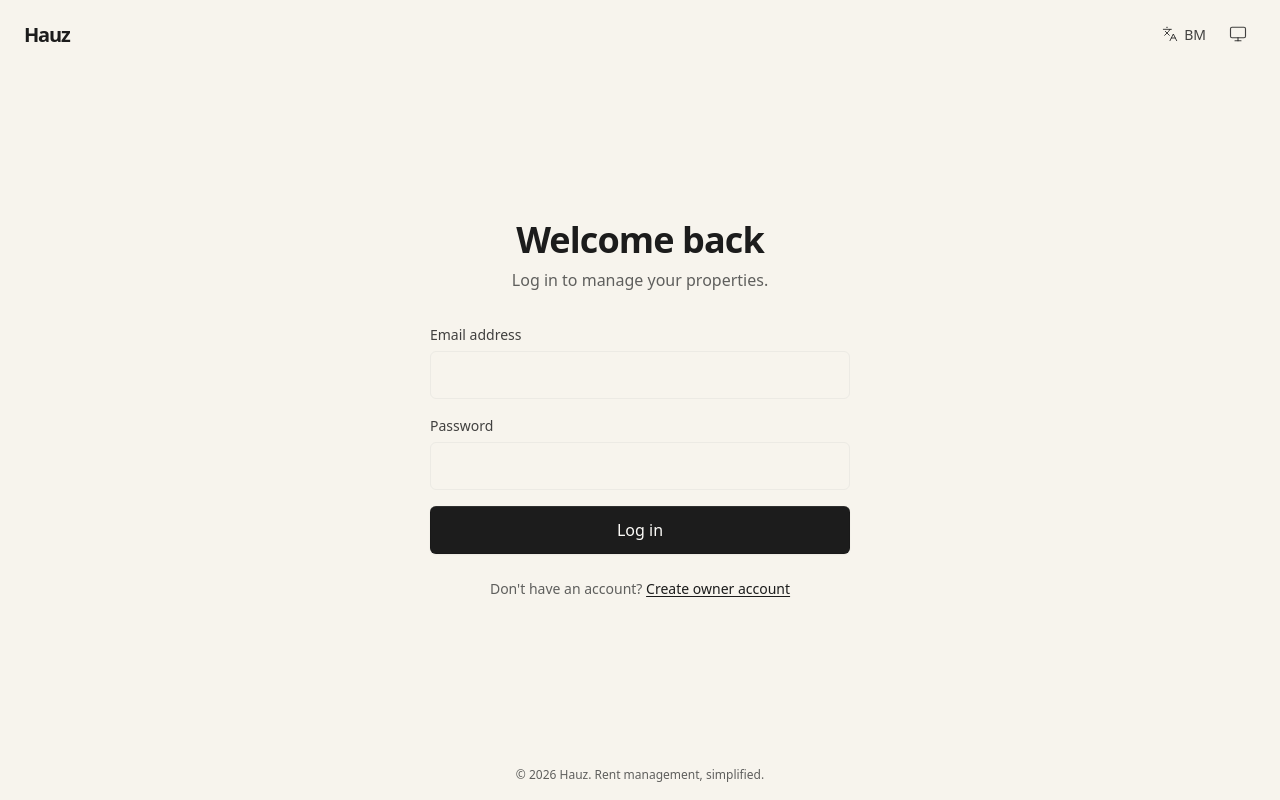
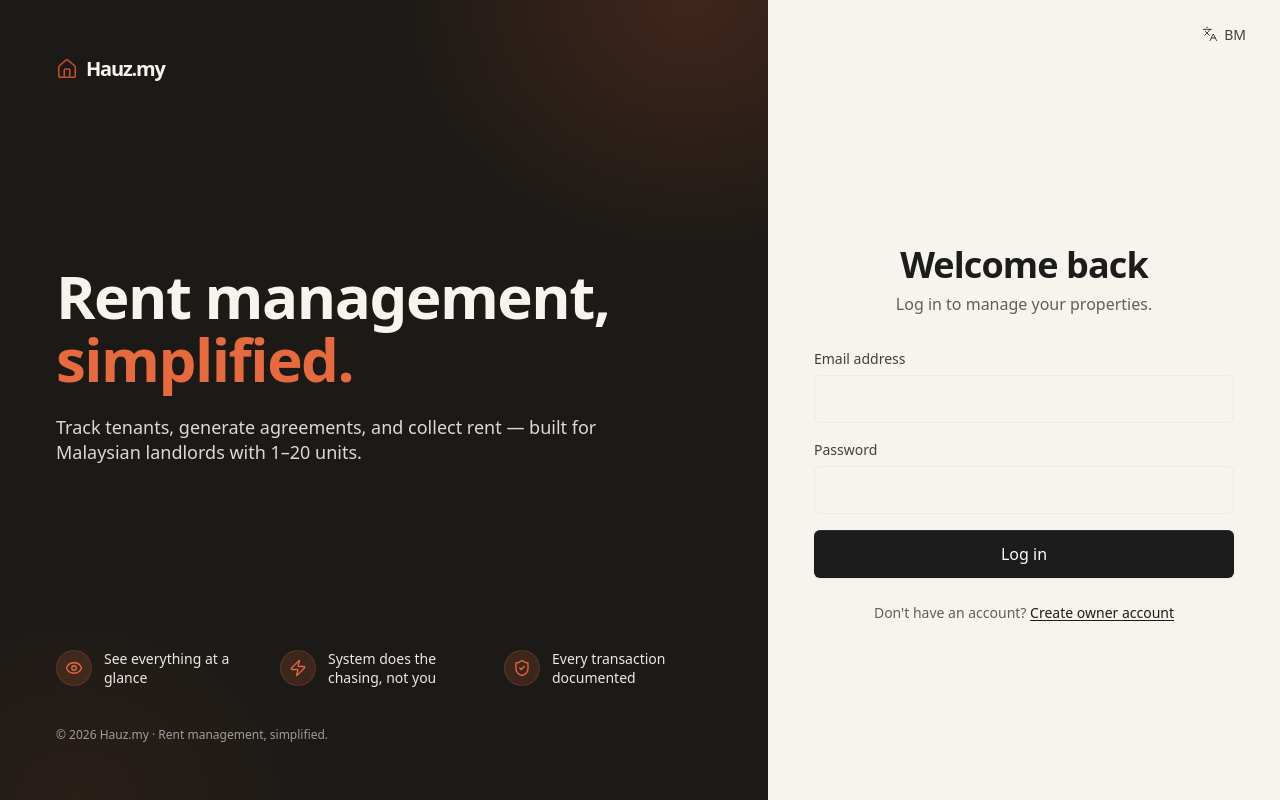
Before and after one commit to byhaqie31/roofly, a Nuxt app in the folder frontend/: page /auth/login in a window 1280 px wide. Built offline with nearby package versions, Linux system fonts and the light colour scheme.

Commit message:
feat: enhance UI with demo login shortcuts and marketing content updates

```diff
--- a/frontend/app/assets/css/tokens.css
+++ b/frontend/app/assets/css/tokens.css
@@ -105,3 +105,31 @@
     rgba(0, 0, 0, 0.2) 0 1px 2px 0;
   --shadow-focus: rgba(255, 255, 255, 0.1) 0 4px 12px;
 }
+
+/* Explicit light override — used to force light tokens on a subtree
+   (e.g. auth pages) regardless of the document-level data-theme. */
+[data-theme="light"] {
+  --surface-page: #f7f4ed;
+  --surface-button-dark: #1c1c1c;
+  --surface-on-dark: #fcfbf8;
+
+  --text-primary: #1c1c1c;
+  --text-strong: rgba(28, 28, 28, 0.83);
+  --text-body: rgba(28, 28, 28, 0.82);
+  --text-muted: #5f5f5d;
+  --text-faint: rgba(28, 28, 28, 0.4);
+
+  --border-passive: #eceae4;
+  --border-interactive: rgba(28, 28, 28, 0.4);
+  --border-hover: rgba(28, 28, 28, 0.6);
+
+  --accent: #993c1d;
+  --accent-hover: #7a2f17;
+  --accent-soft: rgba(153, 60, 29, 0.08);
+
+  --shadow-button-inset:
+    rgba(255, 255, 255, 0.2) 0 0.5px 0 0 inset,
+    rgba(0, 0, 0, 0.2) 0 0 0 0.5px inset,
+    rgba(0, 0, 0, 0.05) 0 1px 2px 0;
+  --shadow-focus: rgba(0, 0, 0, 0.1) 0 4px 12px;
+}
--- /dev/null
+++ b/frontend/app/components/auth/DemoLoginShortcuts.vue
@@ -0,0 +1,62 @@
+<script setup lang="ts">
+import { Building2, DoorOpen } from "lucide-vue-next";
+import Button from "~/components/ui/Button.vue";
+
+/**
+ * POC demo shortcuts — skip the login form and land directly in either
+ * dashboard. Auth is mocked in Phase 1, so the email prefix decides role
+ * (see app/stores/auth.ts).
+ *
+ * Visible only when import.meta.dev is true. Once the real backend lands,
+ * this stays useful: the seeded accounts are owner@hauz.my / tenant@hauz.my
+ * with the same password, so the shortcuts will hit the real /api/auth/login.
+ */
+const auth = useAuthStore();
+const loadingRole = ref<"owner" | "tenant" | null>(null);
+const isDev = import.meta.dev;
+
+const enter = async (role: "owner" | "tenant") => {
+  loadingRole.value = role;
+  await auth.login(`${role}@hauz.my`, "password");
+  await navigateTo(role === "owner" ? "/owner" : "/tenant");
+  loadingRole.value = null;
+};
+</script>
+
+<template>
+  <section
+    v-if="isDev"
+    class="mt-8 pt-6 border-t border-line-passive"
+    aria-label="Demo shortcuts"
+  >
+    <div class="flex items-center justify-between mb-3">
+      <p class="text-micro font-medium uppercase tracking-wider text-ink-muted">
+        Demo shortcuts
+      </p>
+      <span class="text-micro text-ink-faint">Dev only</span>
+    </div>
+
+    <div class="grid grid-cols-2 gap-2">
+      <Button
+        variant="ghost"
+        size="sm"
+        :loading="loadingRole === 'owner'"
+        :disabled="loadingRole !== null"
+        @click="enter('owner')"
+      >
+        <Building2 :size="16" :stroke-width="1.5" />
+        Continue as owner
+      </Button>
+      <Button
+        variant="ghost"
+        size="sm"
+        :loading="loadingRole === 'tenant'"
+        :disabled="loadingRole !== null"
+        @click="enter('tenant')"
+      >
+        <DoorOpen :size="16" :stroke-width="1.5" />
+        Continue as tenant
+      </Button>
+    </div>
+  </section>
+</template>
--- a/frontend/app/layouts/auth.vue
+++ b/frontend/app/layouts/auth.vue
@@ -1,26 +1,123 @@
 <script setup lang="ts">
-import ThemeToggle from "~/components/topbar/ThemeToggle.vue";
+import { House, Eye, Zap, ShieldCheck } from "lucide-vue-next";
 import LangSwitcher from "~/components/topbar/LangSwitcher.vue";
+
+const { t } = useI18n();
+
+const pillars = computed(() => [
+  { icon: Eye, label: t("common.marketing.pillarVisibility") },
+  { icon: Zap, label: t("common.marketing.pillarAutomation") },
+  { icon: ShieldCheck, label: t("common.marketing.pillarTrust") },
+]);
 </script>
 
 <template>
-  <div class="min-h-dvh bg-surface-page text-ink flex flex-col">
+  <!-- data-theme="light" forces the light token set on this subtree, so
+       the form pane stays cream regardless of the user's global theme. -->
+  <div data-theme="light" class="min-h-dvh flex flex-col md:flex-row">
+    <!-- Marketing pane — always charcoal, hidden on mobile -->
+    <aside
+      class="hidden md:flex md:w-1/2 lg:w-3/5 relative flex-col justify-between p-10 lg:p-14"
+      style="background-color: #1c1a17; color: #f7f4ed"
+    >
+      <!-- Subtle warm gradient wash -->
+      <div
+        class="absolute inset-0 pointer-events-none"
+        style="
+          background:
+            radial-gradient(ellipse 60% 50% at 90% 0%, rgba(196,77,38,0.22), transparent 65%),
+            radial-gradient(ellipse 50% 40% at 10% 100%, rgba(196,77,38,0.08), transparent 65%);
+        "
+      />
+
+      <!-- Top: wordmark -->
+      <NuxtLink
+        to="/"
+        class="relative inline-flex items-center gap-2 text-card-title font-semibold tracking-tight w-fit"
+      >
+        <House :size="22" :stroke-width="1.75" style="color: #c44d26" />
+        <span>Hauz.my</span>
+      </NuxtLink>
+
+      <!-- Center: editorial headline + sub -->
+      <div class="relative max-w-[36rem]">
+        <h1
+          class="text-display-section lg:text-display-hero font-semibold tracking-tight leading-[1.05]"
+          style="color: #f7f4ed"
+        >
+          <span class="block">{{ t("common.marketing.headlineLead") }}</span>
+          <span class="block" style="color: #e76a3f">
+            {{ t("common.marketing.headlineAccent") }}
+          </span>
+        </h1>
+        <p
+          class="mt-6 text-body-lg max-w-[34rem]"
+          style="color: rgba(247, 244, 237, 0.88)"
+        >
+          {{ t("common.marketing.subhead") }}
+        </p>
+      </div>
+
+      <!-- Bottom: pillars + footer -->
+      <div class="relative">
+        <ul class="grid grid-cols-1 lg:grid-cols-3 gap-4 mb-10">
+          <li
+            v-for="(p, i) in pillars"
+            :key="i"
+            class="flex items-center gap-3"
+          >
+            <span
+              class="inline-flex items-center justify-center w-9 h-9 rounded-pill shrink-0"
+              style="
+                background: rgba(231, 106, 63, 0.16);
+                color: #e76a3f;
+                box-shadow: inset 0 0 0 1px rgba(231, 106, 63, 0.18);
+              "
+            >
+              <component :is="p.icon" :size="18" :stroke-width="1.75" />
+            </span>
+            <span
+              class="text-caption leading-snug flex-1"
+              style="color: rgba(247, 244, 237, 0.95)"
+            >
+              {{ p.label }}
+            </span>
+          </li>
+        </ul>
+        <p
+          class="text-micro"
+          style="color: rgba(247, 244, 237, 0.6)"
+        >
+          © {{ new Date().getFullYear() }} Hauz.my · {{ t("common.tagline") }}
+        </p>
+      </div>
+    </aside>
+
+    <!-- Form pane — always light, no theme toggle -->
+    <div class="flex-1 flex flex-col bg-surface-page text-ink min-h-dvh">
       <header class="flex items-center justify-between px-6 py-4">
-      <NuxtLink to="/" class="text-card-title font-semibold tracking-tight">
-        Hauz
+        <!-- Mobile-only wordmark -->
+        <NuxtLink
+          to="/"
+          class="md:hidden inline-flex items-center gap-2 text-card-title font-semibold tracking-tight"
+        >
+          <House :size="22" :stroke-width="1.75" class="text-accent" />
+          <span>Hauz.my</span>
         </NuxtLink>
-      <div class="flex items-center gap-1">
+        <div class="flex items-center gap-1 ml-auto">
           <LangSwitcher />
-        <ThemeToggle />
         </div>
       </header>
+
       <main class="flex-1 flex items-center justify-center px-6 py-10">
         <div class="w-full max-w-auth-card">
           <slot />
         </div>
       </main>
-    <footer class="px-6 py-4 text-center text-micro text-ink-muted">
-      © {{ new Date().getFullYear() }} Hauz. {{ $t("common.tagline") }}
+
+      <footer class="px-6 py-4 text-center text-micro text-ink-muted md:hidden">
+        © {{ new Date().getFullYear() }} Hauz.my · {{ $t("common.tagline") }}
       </footer>
     </div>
+  </div>
 </template>
--- a/frontend/app/layouts/owner.vue
+++ b/frontend/app/layouts/owner.vue
@@ -1,4 +1,5 @@
 <script setup lang="ts">
+import { House } from "lucide-vue-next";
 import OwnerSidebarNav from "~/components/owner/SidebarNav.vue";
 import ThemeToggle from "~/components/topbar/ThemeToggle.vue";
 import LangSwitcher from "~/components/topbar/LangSwitcher.vue";
@@ -12,9 +13,10 @@ import UserMenu from "~/components/topbar/UserMenu.vue";
     >
       <NuxtLink
         to="/owner"
-        class="px-3 py-2 mb-4 text-card-title font-semibold tracking-tight"
+        class="inline-flex items-center gap-2 px-3 py-2 mb-4 text-card-title font-semibold tracking-tight"
       >
-        Hauz
+        <House :size="20" :stroke-width="1.75" class="text-accent" />
+        <span>Hauz.my</span>
       </NuxtLink>
       <OwnerSidebarNav />
     </aside>
--- a/frontend/app/layouts/tenant.vue
+++ b/frontend/app/layouts/tenant.vue
@@ -1,4 +1,5 @@
 <script setup lang="ts">
+import { House } from "lucide-vue-next";
 import TenantSidebarNav from "~/components/tenant/SidebarNav.vue";
 import ThemeToggle from "~/components/topbar/ThemeToggle.vue";
 import LangSwitcher from "~/components/topbar/LangSwitcher.vue";
@@ -12,9 +13,10 @@ import UserMenu from "~/components/topbar/UserMenu.vue";
     >
       <NuxtLink
         to="/tenant"
-        class="px-3 py-2 mb-4 text-card-title font-semibold tracking-tight"
+        class="inline-flex items-center gap-2 px-3 py-2 mb-4 text-card-title font-semibold tracking-tight"
       >
-        Hauz
+        <House :size="20" :stroke-width="1.75" class="text-accent" />
+        <span>Hauz.my</span>
       </NuxtLink>
       <TenantSidebarNav />
     </aside>
--- a/frontend/app/pages/auth/login.vue
+++ b/frontend/app/pages/auth/login.vue
@@ -2,6 +2,7 @@
 import { ref } from "vue";
 import Button from "~/components/ui/Button.vue";
 import Input from "~/components/ui/Input.vue";
+import DemoLoginShortcuts from "~/components/auth/DemoLoginShortcuts.vue";
 
 definePageMeta({ layout: "auth" });
 
@@ -66,5 +67,7 @@ const onSubmit = async () => {
         {{ t("auth.signupAsOwner") }}
       </NuxtLink>
     </p>
+
+    <DemoLoginShortcuts />
   </div>
 </template>
--- a/frontend/i18n/locales/en.json
+++ b/frontend/i18n/locales/en.json
@@ -1,7 +1,15 @@
 {
   "common": {
-    "appName": "Hauz",
+    "appName": "Hauz.my",
     "tagline": "Rent management, simplified.",
+    "marketing": {
+      "headlineLead": "Rent management,",
+      "headlineAccent": "simplified.",
+      "subhead": "Track tenants, generate agreements, and collect rent — built for Malaysian landlords with 1–20 units.",
+      "pillarVisibility": "See everything at a glance",
+      "pillarAutomation": "System does the chasing, not you",
+      "pillarTrust": "Every transaction documented"
+    },
     "save": "Save",
     "cancel": "Cancel",
     "delete": "Delete",
--- a/frontend/nuxt.config.ts
+++ b/frontend/nuxt.config.ts
@@ -19,8 +19,8 @@ export default defineNuxtConfig({
 
   app: {
     head: {
-      titleTemplate: "%s · Hauz",
-      title: "Hauz",
+      titleTemplate: "%s · Hauz.my",
+      title: "Hauz.my",
       htmlAttrs: { lang: "en" },
       meta: [
         { charset: "utf-8" },
```
Also changed, not shown: frontend/i18n/locales/ms.json (+9 -1 lines). Lines whose indentation alone changed are shown as unchanged.
